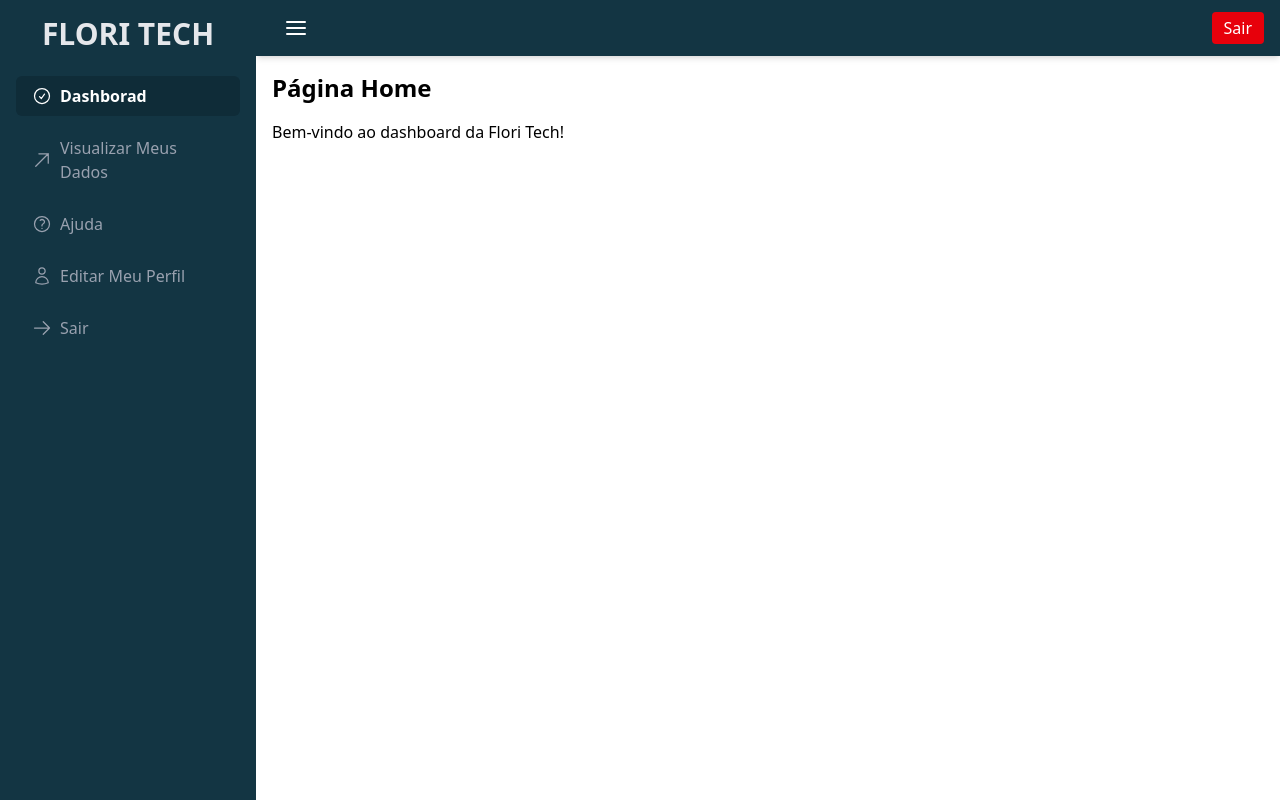
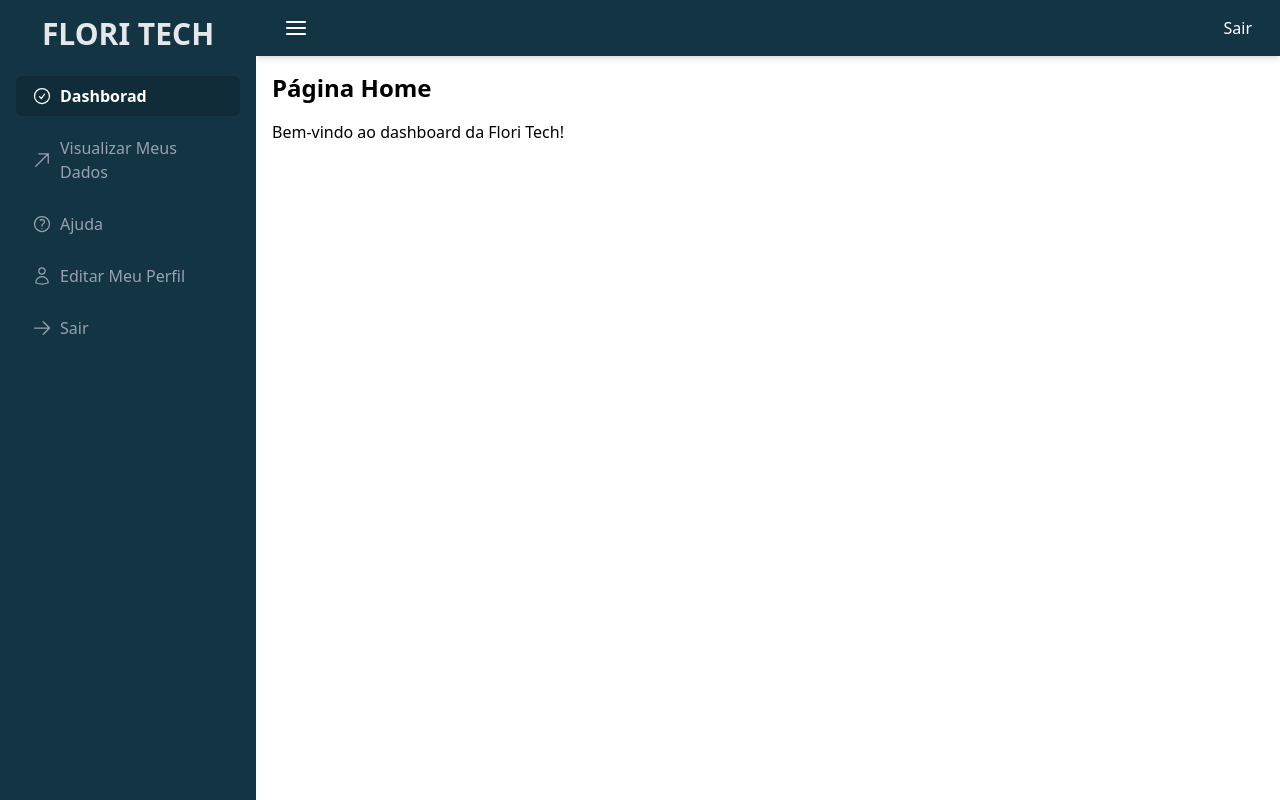
Before and after one commit to LucasMeyble/FLORITECH-teste, a React (Vite) app: page / in a window 1280 px wide. Built offline with nearby package versions, Linux system fonts and the light colour scheme.

Commit message:
refactor: remove focus ring styles from buttonVariants

```diff
--- a/src/components/layout/Navbar.tsx
+++ b/src/components/layout/Navbar.tsx
@@ -1,6 +1,6 @@
 import React from "react";
 import { useSidebar } from "@/context/SidebarContext";
-import Button from "@/components/ui/Button";  // ajuste o caminho conforme seu projeto
+import Button from "@/components/ui/Button";
 
 const Navbar: React.FC = () => {
   const { toggleSidebar } = useSidebar();
@@ -36,7 +36,7 @@ const Navbar: React.FC = () => {
         }
       />
 
-      <Button onClick={handleLogout} variant="danger">
+      <Button onClick={handleLogout} className="bg-transparent hover:bg-transparent cursor-pointer">
         Sair
       </Button>
     </nav>
--- a/src/styles/buttonVariants.ts
+++ b/src/styles/buttonVariants.ts
@@ -1,5 +1,5 @@
 export const buttonVariants = {
-  primary: "bg-blue-500 hover:bg-blue-600 focus:ring-blue-400 text-white",
-  danger: "bg-red-600 hover:bg-red-700 focus:ring-red-400 text-white",
-  ghost: "bg-transparent hover:text-gray-400 focus:ring-gray-300 text-gray-700",
+  primary: "bg-blue-500 hover:bg-blue-600 text-white",
+  danger: "bg-red-600 hover:bg-red-700 text-white",
+  ghost: "bg-transparent hover:text-gray-400 text-gray-700",
 };
```
